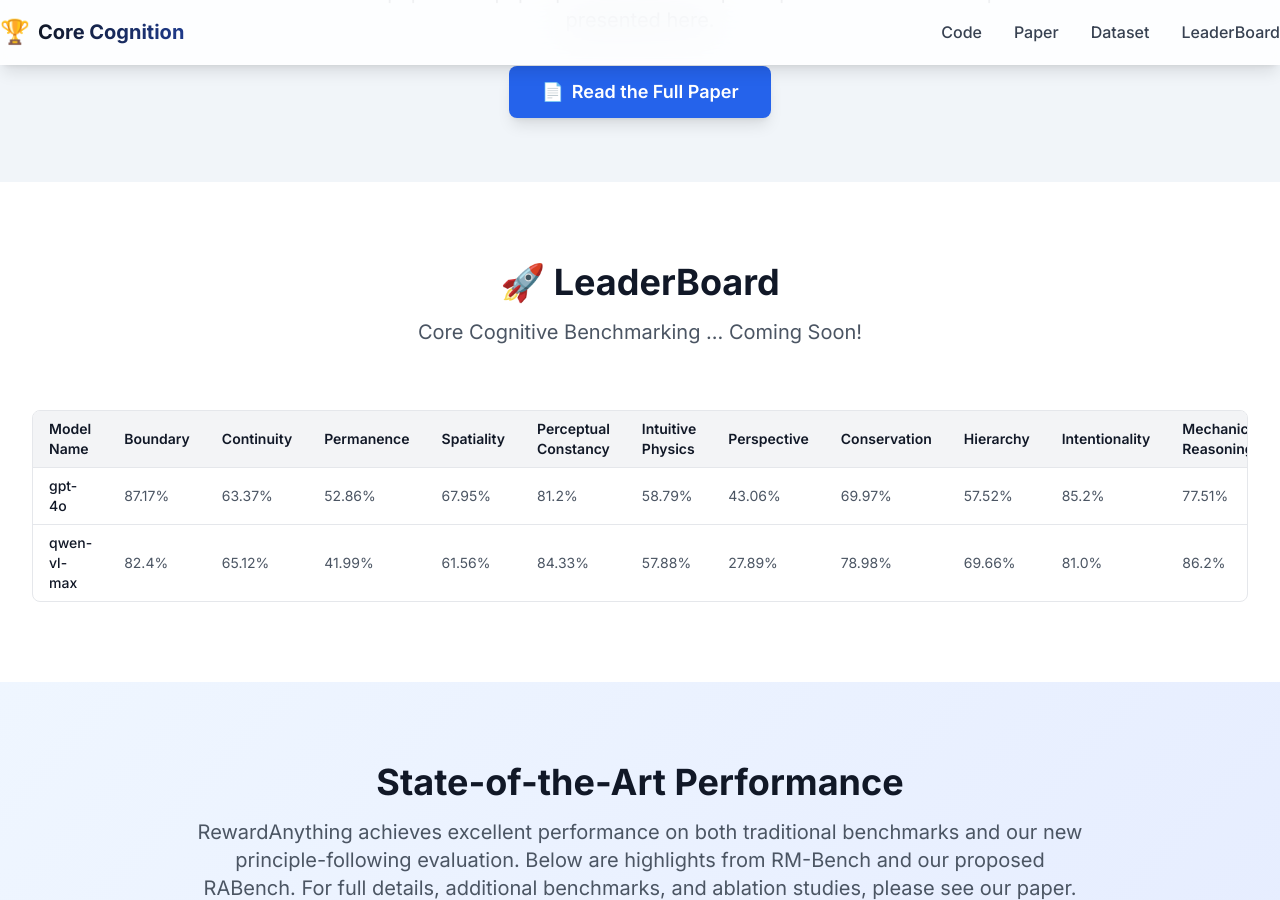
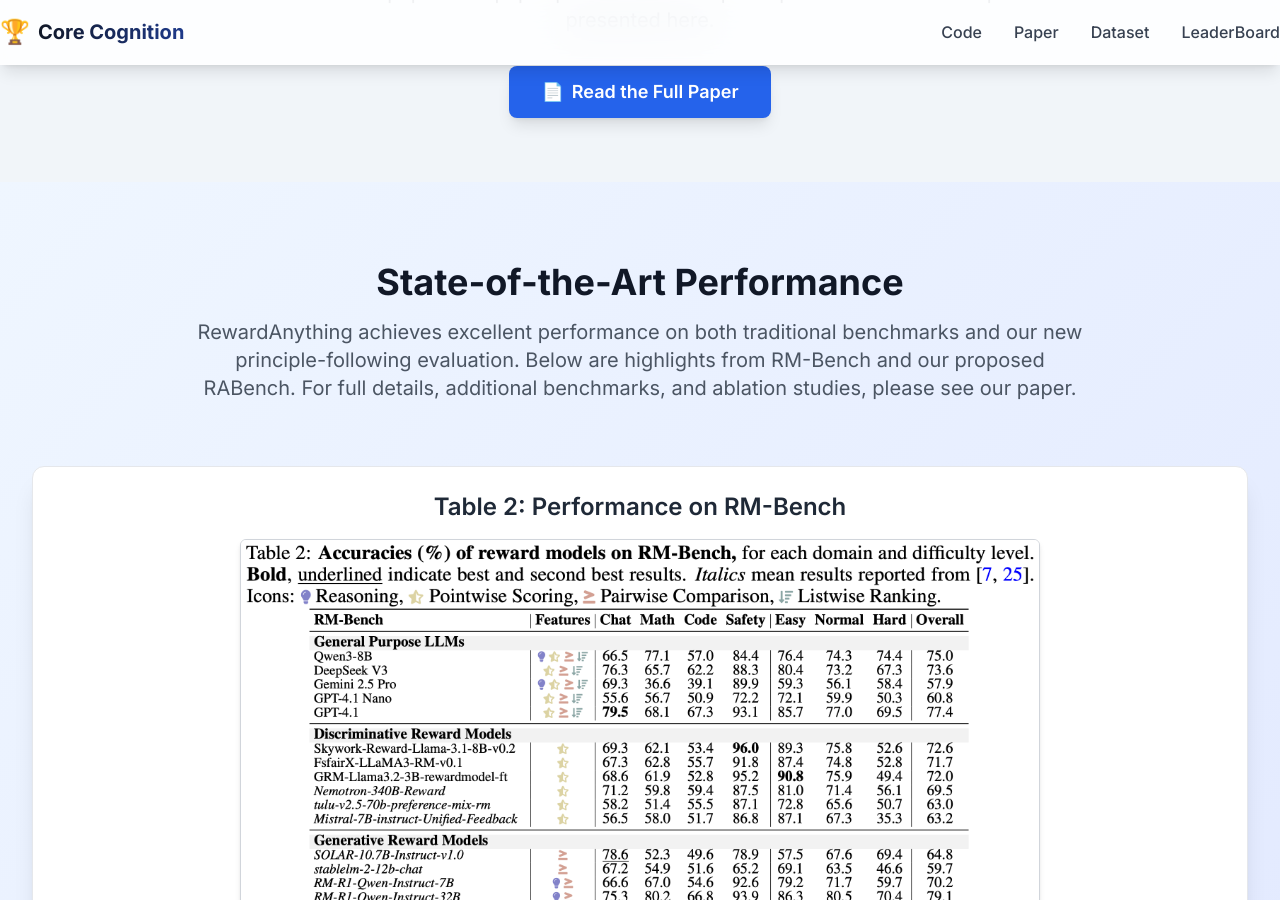
Before and after one commit to grow-ai-like-a-child/CoreCognition, a Jekyll site: the page built from index.html, in a window 1280 px wide and 900 px high, scrolled down 4827 px. Built offline with Jekyll 4.4.1, drawn with Linux system fonts in a browser that asks for light colours; nearby versions of some CDN libraries.

Commit message:
rmv leaderborad from home page

```diff
--- a/index.html
+++ b/index.html
@@ -369,55 +369,6 @@ description: "Core Knowledge Deficits in Multi-Modal Language Models"
     </div>
 </section>
 
-<!-- Installation & Usage Guide -->
-<section id="leaderboard" class="py-20 bg-white">
-    <div class="max-w-7xl mx-auto px-4 sm:px-6 lg:px-8">
-        <div class="text-center mb-16">
-            <h2 class="text-3xl md:text-4xl font-bold text-gray-900 mb-4">🚀 LeaderBoard</h2>
-            <p class="text-xl text-gray-600 max-w-4xl mx-auto">
-                Core Cognitive Benchmarking ... Coming Soon!
-            </p>
-        </div>
-
-        <!-- LeaderBoard -->
-        <!-- Scrollable Table Container -->
-    <div class="overflow-x-auto max-w-full border border-gray-200 rounded-lg">
-      <table class="min-w-full table-auto text-sm text-left text-gray-600">
-        <thead class="bg-gray-100">
-          <tr>
-            <th class="sticky top-0 z-10 bg-gray-100 px-4 py-2 font-semibold text-gray-900">Model Name</th>
-            <th class="sticky top-0 z-10 bg-gray-100 px-4 py-2 font-semibold text-gray-900">Boundary</th>
-            <th class="sticky top-0 z-10 bg-gray-100 px-4 py-2 font-semibold text-gray-900">Continuity</th>
-            <th class="sticky top-0 z-10 bg-gray-100 px-4 py-2 font-semibold text-gray-900">Permanence</th>
-            <th class="sticky top-0 z-10 bg-gray-100 px-4 py-2 font-semibold text-gray-900">Spatiality</th>
-            <th class="sticky top-0 z-10 bg-gray-100 px-4 py-2 font-semibold text-gray-900">Perceptual Constancy</th>
-            <th class="sticky top-0 z-10 bg-gray-100 px-4 py-2 font-semibold text-gray-900">Intuitive Physics</th>
-            <th class="sticky top-0 z-10 bg-gray-100 px-4 py-2 font-semibold text-gray-900">Perspective</th>
-            <th class="sticky top-0 z-10 bg-gray-100 px-4 py-2 font-semibold text-gray-900">Conservation</th>
-            <th class="sticky top-0 z-10 bg-gray-100 px-4 py-2 font-semibold text-gray-900">Hierarchy</th>
-            <th class="sticky top-0 z-10 bg-gray-100 px-4 py-2 font-semibold text-gray-900">Intentionality</th>
-            <th class="sticky top-0 z-10 bg-gray-100 px-4 py-2 font-semibold text-gray-900">Mechanical Reasoning</th>
-            <th class="sticky top-0 z-10 bg-gray-100 px-4 py-2 font-semibold text-gray-900">Tool Using</th>
-            <th class="sticky top-0 z-10 bg-gray-100 px-4 py-2 font-semibold text-gray-900">Mean</th>
-          </tr>
-        </thead>
-        <tbody>
-          {% for row in site.data.leaderboard %}
-          <tr class="border-t border-gray-200">
-            <td class="px-4 py-2 font-medium text-gray-900">{{ row.model_name }}</td>
-            {% assign fields = "boundary,continuity,permanence,spatiality,perceptualconstancy,intuitivephysics,perspective,conservation,hierarchy,intentionality,mechanicalreasoning,toolusing,mean" | split: "," %}
-            {% for field in fields %}
-              {% assign value = row[field] | plus: 0 %}
-              <td class="px-4 py-2 {% if value >= 90 %}bg-green-100 font-semibold{% endif %}">{{ value | round: 2 }}%</td>
-            {% endfor %}
-          </tr>
-          {% endfor %}
-        </tbody>
-      </table>
-    </div>
-
-    </div>
-</section>
 
 
 <!-- Performance Results -->
```
